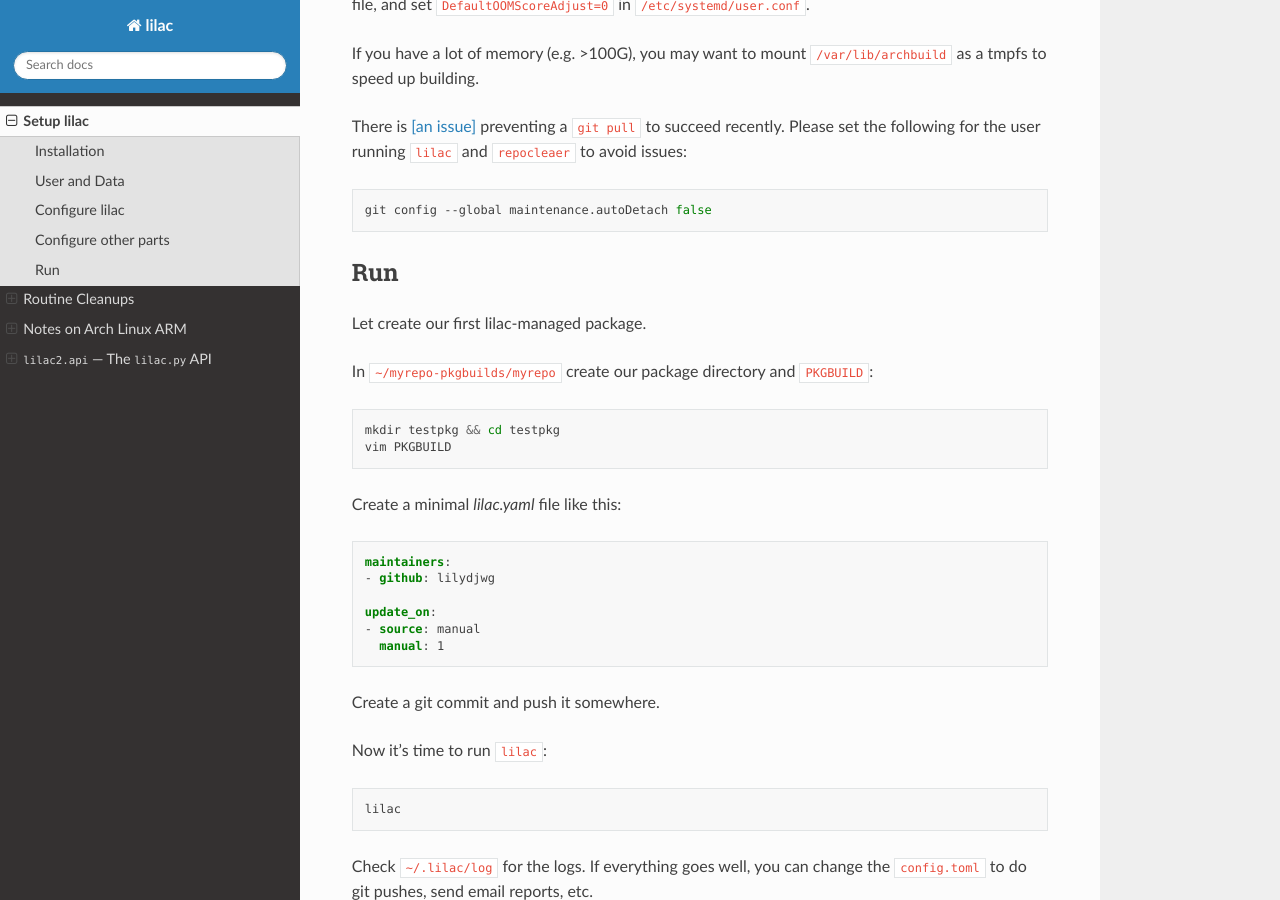
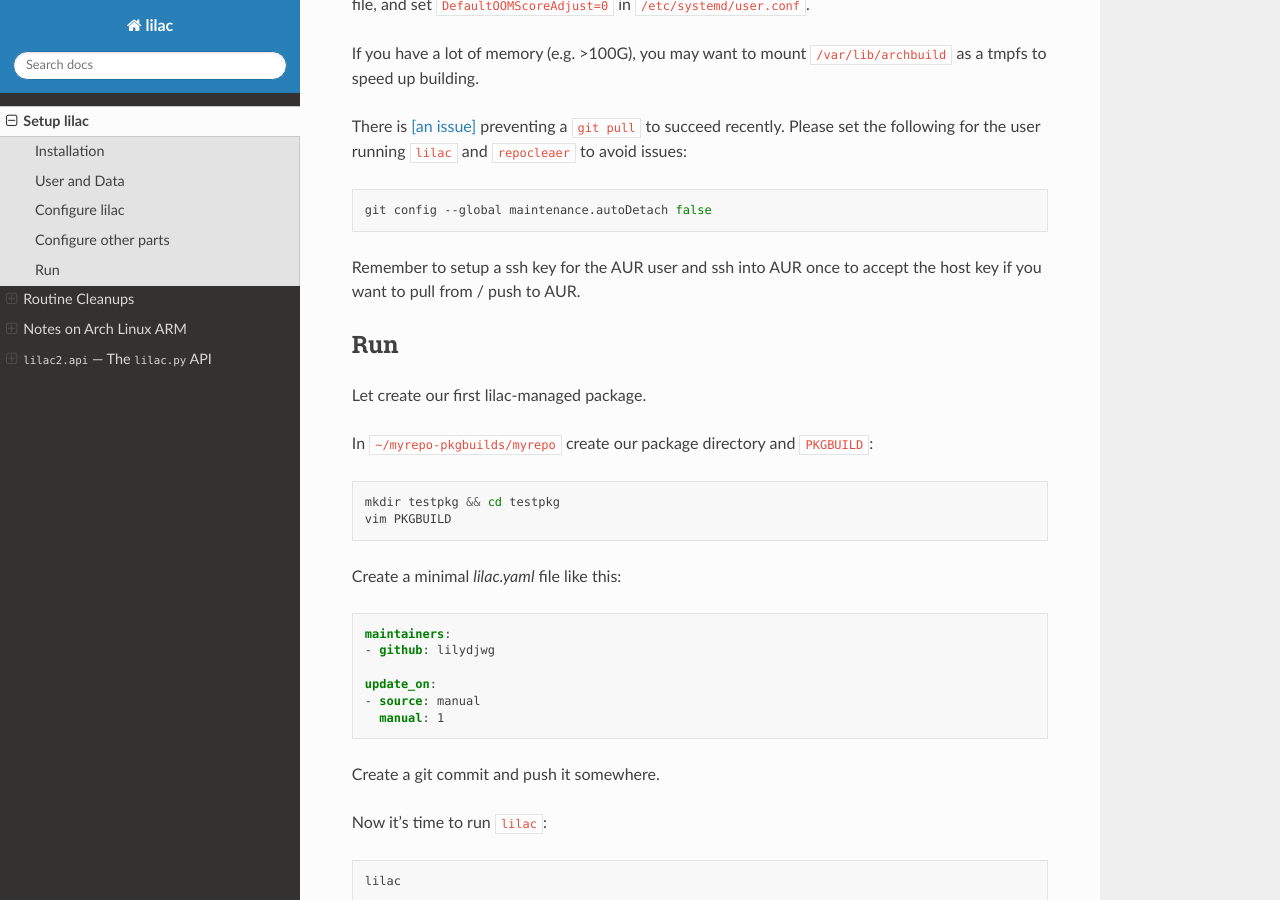
Before and after one commit to archlinuxcn/lilac, a Sphinx documentation site: the page built from docs/setup.rst, in a window 1280 px wide and 900 px high, scrolled down 5684 px. Built offline with Sphinx 7.4.7 and the Read the Docs theme 3.1.0, drawn with Linux system fonts in a browser that asks for light colours.

Commit message:
update docs on AUR ssh keys

```diff
--- a/docs/setup.rst
+++ b/docs/setup.rst
@@ -236,6 +236,8 @@ There is `[an issue] <https://lore.kernel.org/git/CAFySSZBCKUiY5DO3fz340a0dTb0zU
 
   git config --global maintenance.autoDetach false
 
+Remember to setup a ssh key for the AUR user and ssh into AUR once to accept the host key if you want to pull from / push to AUR.
+
 Run
 ---
 
```
